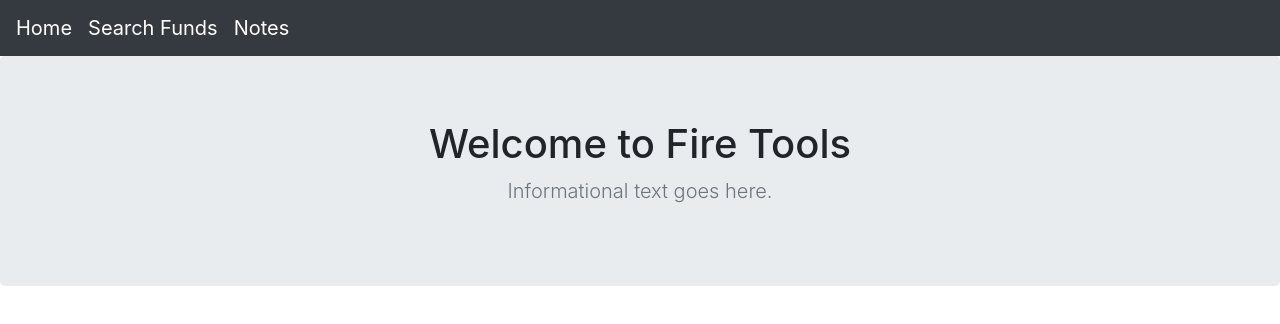
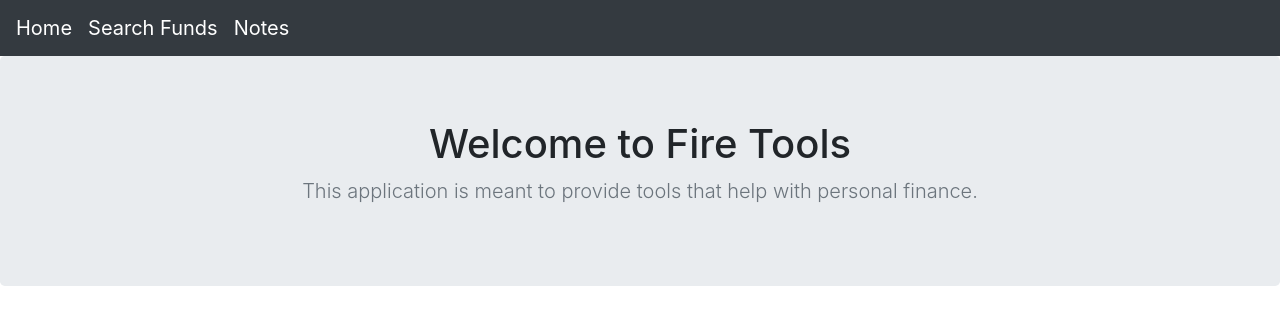
Before and after one commit to orman112/fire-toolbelt, a React (Create React App) app: page / in a window 1280 px wide. Shown: the top 324 px of the page. Built offline with nearby package versions, Linux system fonts and the light colour scheme.

Commit message:
fix routing

```diff
--- a/src/App.js
+++ b/src/App.js
@@ -11,7 +11,15 @@ class App extends Component {
         <Sidebar />
         <div className='jumbotron text-center'>
           <div className='container'>
-            <Route path="/" render={() => <MainBanner />} />
+            <Route exact path="/" render={() =>
+              <div>
+                <h1 className='jumbotron-heading'>Welcome to Fire Tools</h1>
+                <p className="lead text-muted">
+                  This application is meant to provide tools that help with personal finance.
+              </p>
+              </div>
+            } />
+            <MainBanner />
           </div>
         </div>
       </div>
--- a/src/components/main-banner/MainBanner.js
+++ b/src/components/main-banner/MainBanner.js
@@ -8,10 +8,6 @@ class MainBanner extends Component {
     render() {
         return (
             <div>
-                <h1 className='jumbotron-heading'>Welcome to Fire Tools</h1>
-                <p className="lead text-muted">
-                    Informational text goes here.
-                </p>
                 <Route path="/search-funds" render={() =>
                     <div>
                         <div>
@@ -20,11 +16,11 @@ class MainBanner extends Component {
                                 <Link className='btn btn-secondary my-2' to='/find-index'>Search For An Index</Link>
                             </p>
                         </div>
-                        <Route path="/find-stock" render={() => <StockFinder />} />
-                        <Route path="/find-index" render={() => <IndexFinder />} />
                     </div>
                 }>
                 </Route>
+                <Route path="/find-stock" render={() => <StockFinder />} />
+                <Route path="/find-index" render={() => <IndexFinder />} />
                 <Route path="/notes" render={() => <Notebook />}>
 
                 </Route>
```
